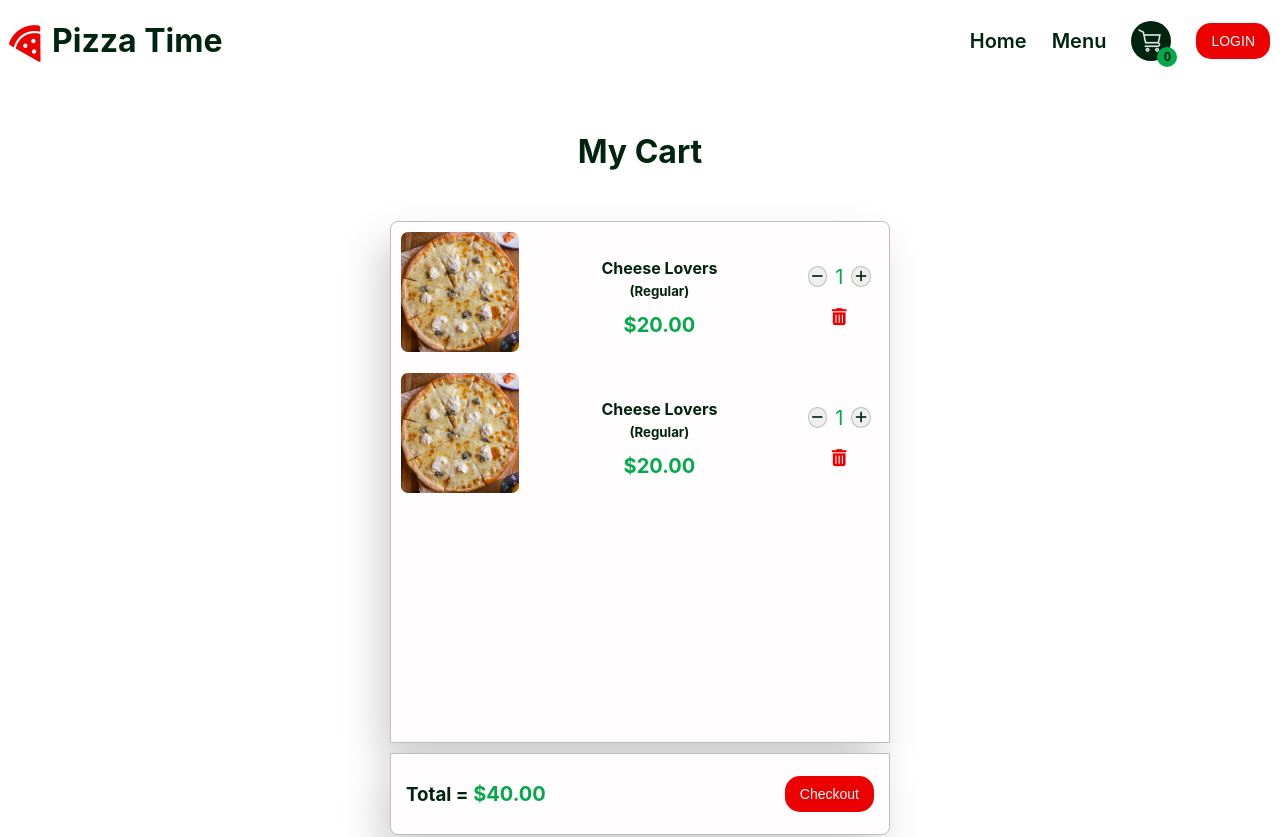
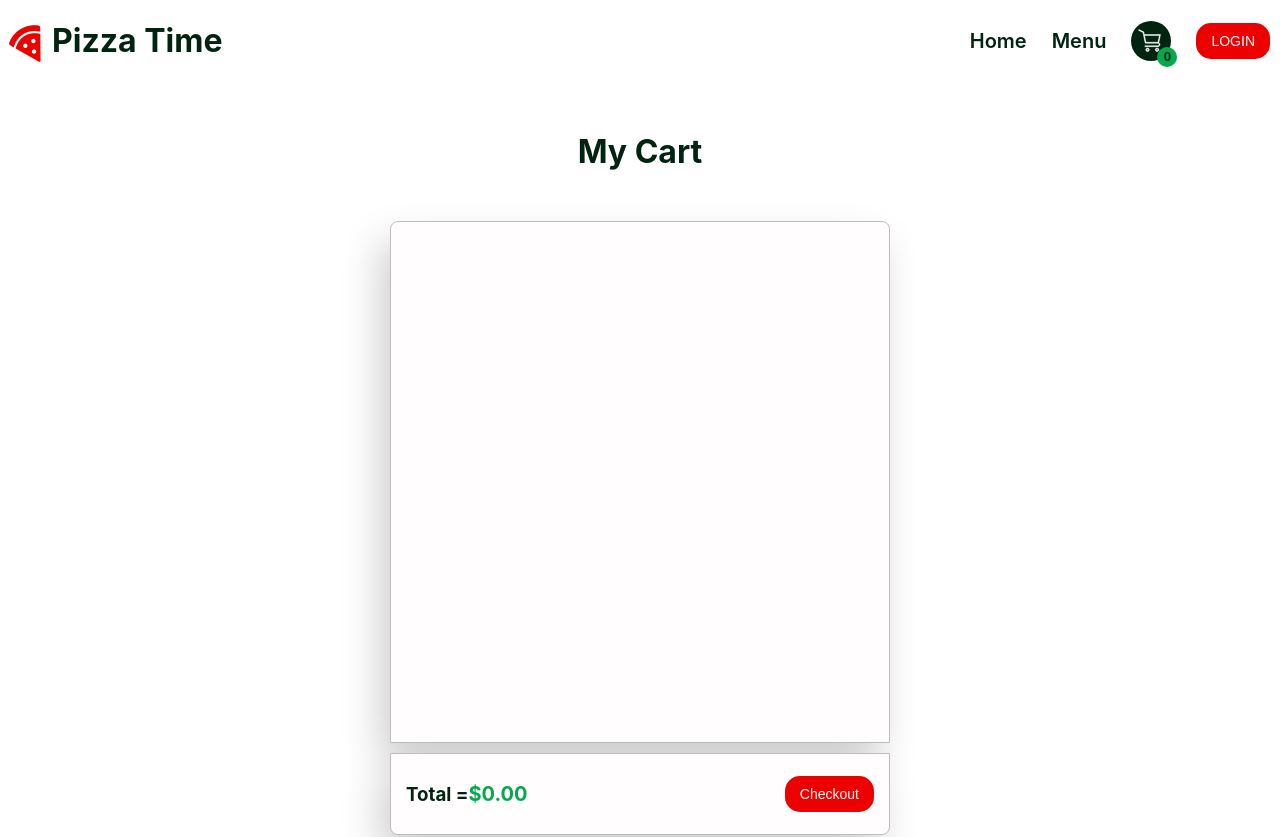
Before and after one commit to talhacelebioglu/react-pizza-app, a React (Create React App) app: page /cart in a window 1280 px wide. Shown: the top 837 px of the page. Built offline with nearby package versions, Linux system fonts and the light colour scheme.

Commit message:
add to cart with useContext

```diff
--- a/src/App.js
+++ b/src/App.js
@@ -4,9 +4,10 @@ import Home from "./pages/Home/Home";
 import Menu from "./pages/Menu/Menu";
 import Cart from "./pages/Cart/Cart";
 import Login from "./pages/Login/Login";
-import menuData from "./menuData";
+import menuData from "./Data/menuData";
 import { useState } from "react";
 import Footer from "./components/Footer";
+import { CartProvider } from "./Context/CartContext";
 
 export default function App() {
   const [menuItems, setMenuItems] = useState(menuData);
@@ -23,6 +24,7 @@ export default function App() {
   return (
     <div className="pizza-app">
       <div className="container">
+        <CartProvider>
           <Header />
           <Routes>
             <Route path="/" element={<Home />} />
@@ -33,6 +35,7 @@ export default function App() {
             <Route path="/cart" element={<Cart />} />
             <Route path="/login" element={<Login />} />
           </Routes>
+        </CartProvider>
       </div>
       <Footer />
     </div>
--- /dev/null
+++ b/src/Context/CartContext.js
@@ -0,0 +1,21 @@
+import React from "react";
+import { useState } from "react";
+import { createContext } from "react";
+
+const CartContext = createContext();
+
+export function CartProvider({ children }) {
+  const [items, setItems] = useState([]);
+
+  const addToCart = (id, img, title, size, price) => {
+    setItems((prevState) => [...prevState, { id, img, title, size, price }]);
+  };
+
+  return (
+    <CartContext.Provider value={{ items, addToCart }}>
+      {children}
+    </CartContext.Provider>
+  );
+}
+
+export default CartContext;
--- a/src/cardData.js
+++ b/src/Data/cardData.js
@@ -1,24 +1,27 @@
 const cardData = [
   {
-    id: 1,
+    id: 2,
     title: "Cheese Lovers",
     desc: " Combination of Alfredo sauce and two cheeses - Romanoi and Parmesan.",
-    price: 20.00,
+    price: 20.0,
     img: "img/Cheese Lovers new.png",
+    size: "Regular",
   },
   {
-    id: 2,
+    id: 5,
     title: "Pepperoni Pizza",
     desc: "Pizza with homemade spicy beef sausage",
-    price: 25.00,
+    price: 25.0,
     img: "img/Pepperoni Pizza new.png",
+    size: "Regular",
   },
   {
-    id: 3,
+    id: 8,
     title: "Margherita Pizza",
     desc: "Made with San Marzano tomatoes, mozzarella cheese, and fresh basil.",
-    price: 35.00,
+    price: 35.0,
     img: "img/Margherita Pizza new.png",
+    size: "Regular",
   },
 ];
 
--- a/src/components/Card.jsx
+++ b/src/components/Card.jsx
@@ -1,11 +1,15 @@
 import React from "react";
-import cardData from "../cardData";
+import cardData from "../Data/cardData";
 import { Swiper, SwiperSlide } from "swiper/react";
 import { Navigation } from "swiper";
 import "swiper/css";
 import "swiper/css/navigation";
+import { useContext } from "react";
+import CartContext from "../Context/CartContext";
 
 export default function Card() {
+  const { addToCart } = useContext(CartContext);
+
   return (
     <div className="recommended">
       <h1 style={{ textAlign: "center", margin: "50px 0" }}>
@@ -49,7 +53,20 @@ export default function Card() {
                   <select className="pizza-size">
                     <option value="regular">Regular</option>
                   </select>
-                  <button className="btn-add-cart">ADD TO CART</button>
+                  <button
+                    onClick={() =>
+                      addToCart(
+                        item.id,
+                        item.img,
+                        item.title,
+                        item.size,
+                        item.price
+                      )
+                    }
+                    className="btn-add-cart"
+                  >
+                    ADD TO CART
+                  </button>
                 </div>
               </div>
             </SwiperSlide>
--- a/src/components/Header.jsx
+++ b/src/components/Header.jsx
@@ -1,8 +1,12 @@
 import React from "react";
+import { useContext } from "react";
 import { NavLink } from "react-router-dom";
+import CartContext from "../Context/CartContext";
 import CartSvg from "./CartSvg";
 
 export default function Header() {
+  const { items } = useContext(CartContext);
+
   return (
     <header>
       <div className="header">
@@ -30,8 +34,8 @@ export default function Header() {
             <li>
               <NavLink to="/cart">
                 <button className="btn-cart">
-                  <CartSvg/>
-                  <b className="badge-cart">0</b>
+                  <CartSvg />
+                  <b className="badge-cart">{items.length}</b>
                 </button>
               </NavLink>
             </li>
--- a/src/pages/Cart/Cart.css
+++ b/src/pages/Cart/Cart.css
@@ -17,7 +17,7 @@
   box-shadow: -10px 20px 40px -1px rgba(0, 0, 0, 0.2);
   border: 1px solid #bdbdbd;
   border-radius: 8px 8px 0 0;
-  height: 500px;
+  min-height: 500px;
 }
 
 .cart-footer {
--- a/src/pages/Cart/Cart.jsx
+++ b/src/pages/Cart/Cart.jsx
@@ -1,17 +1,25 @@
 import React from "react";
+import { useContext } from "react";
+import CartContext from "../../Context/CartContext";
 import "./Cart.css";
 
 export default function Cart() {
+  const { items } = useContext(CartContext);
+
+  const totalPrice = items.reduce((total, item) => total + item.price, 0);
+
   return (
     <div className="cart-page">
       <h1 style={{ textAlign: "center", margin: "50px 0" }}>My Cart</h1>
       <div className="cart">
         <div className="cart-header">
+          {items.map((i) => (
+            <div key={i.id}>
               <div className="cart-item">
-            <img src="img/Cheese Lovers new.png" alt="" className="cart-img" />
+                <img src={i.img} alt={i.title} className="cart-img" />
                 <div className="cart-body">
-              <h4>Cheese Lovers</h4>
-              <h5>(Regular)</h5>
+                  <h4>{i.title}</h4>
+                  <h5>({i.size})</h5>
                   <span
                     style={{
                       color: "#05A84B",
@@ -19,46 +27,7 @@ export default function Cart() {
                       fontWeight: "bold",
                     }}
                   >
-                $20.00
-              </span>
-            </div>
-            <div className="cart-icons">
-              <div className="icon-plusminus">
-                <button>
-                  <i className="fa-solid fa-minus"></i>
-                </button>
-                <span
-                  style={{
-                    color: "#05A84B",
-                    fontSize: "20px",
-                  }}
-                >
-                  1
-                </span>
-                <button>
-                  <i className="fa-solid fa-plus"></i>
-                </button>
-              </div>
-              <div className="icon-trash">
-                <button className="btn-trash">
-                  <i className="fa-solid fa-trash-can"></i>
-                </button>
-              </div>
-            </div>
-          </div>
-          <div className="cart-item">
-            <img src="img/Cheese Lovers new.png" alt="" className="cart-img" />
-            <div className="cart-body">
-              <h4>Cheese Lovers</h4>
-              <h5>(Regular)</h5>
-              <span
-                style={{
-                  color: "#05A84B",
-                  fontSize: "20px",
-                  fontWeight: "bold",
-                }}
-              >
-                $20.00
+                    ${i.price.toFixed(2)}
                   </span>
                 </div>
                 <div className="cart-icons">
@@ -86,6 +55,8 @@ export default function Cart() {
                 </div>
               </div>
             </div>
+          ))}
+        </div>
         <div className="cart-footer">
           <h3>
             Total =
@@ -96,8 +67,7 @@ export default function Cart() {
                 fontWeight: "bold",
               }}
             >
-              {" "}
-              $40.00
+              ${totalPrice.toFixed(2)}
             </span>
           </h3>
           <button className="btn-sign-in">Checkout</button>
--- a/src/pages/Menu/Menu.jsx
+++ b/src/pages/Menu/Menu.jsx
@@ -1,16 +1,36 @@
 import React from "react";
+import { useContext } from "react";
+import CartContext from "../../Context/CartContext";
 import "./Menu.css";
 
-export default function Menu({menuData, filterSize}) {
+export default function Menu({ menuData, filterSize }) {
+  const { addToCart } = useContext(CartContext);
 
   return (
     <div className="menu">
       <h1 style={{ textAlign: "center", margin: "50px 0" }}>Our Menu</h1>
       <div className="filter">
-        <button className="btn-add-cart-menu" onClick={() => filterSize('All')}>All</button>
-        <button className="btn-add-cart-menu" onClick={() => filterSize('Small')}>Small</button>
-        <button className="btn-add-cart-menu" onClick={() => filterSize('Regular')}>Regular</button>
-        <button className="btn-add-cart-menu" onClick={() => filterSize('Large')}>Large</button>
+        <button className="btn-add-cart-menu" onClick={() => filterSize("All")}>
+          All
+        </button>
+        <button
+          className="btn-add-cart-menu"
+          onClick={() => filterSize("Small")}
+        >
+          Small
+        </button>
+        <button
+          className="btn-add-cart-menu"
+          onClick={() => filterSize("Regular")}
+        >
+          Regular
+        </button>
+        <button
+          className="btn-add-cart-menu"
+          onClick={() => filterSize("Large")}
+        >
+          Large
+        </button>
       </div>
       <div className="cards-menu">
         {menuData.map((item) => (
@@ -35,7 +55,20 @@ export default function Menu({menuData, filterSize}) {
               >
                 ${item.price.toFixed(2)}
               </span>
-              <button className="btn-add-cart-menu">Add to Cart</button>
+              <button
+                onClick={() =>
+                  addToCart(
+                    item.id,
+                    item.img,
+                    item.title,
+                    item.size,
+                    item.price
+                  )
+                }
+                className="btn-add-cart-menu"
+              >
+                Add to Cart
+              </button>
             </div>
           </div>
         ))}
```
Also changed, not shown: src/Data/menuData.js (renamed from src/menuData.js). Lines whose indentation alone changed are shown as unchanged.
